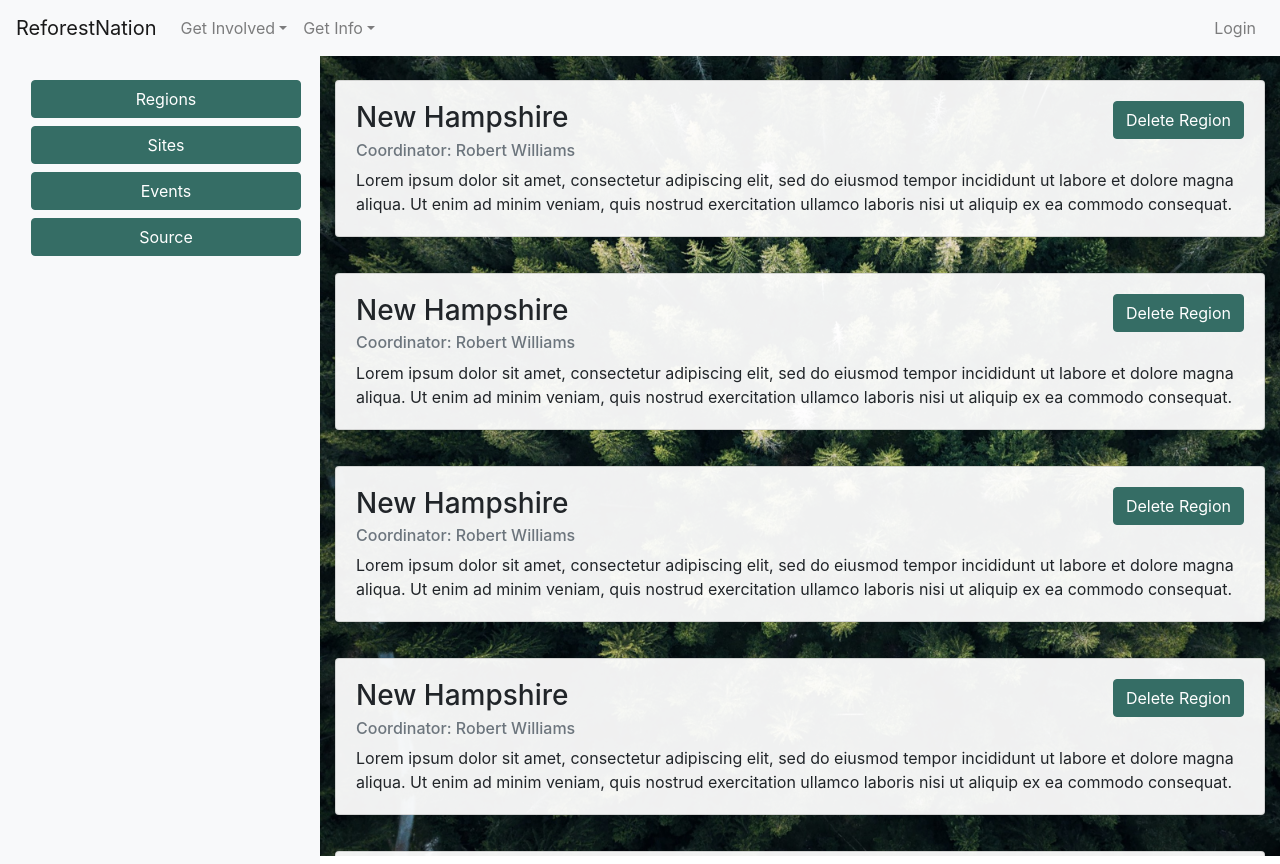
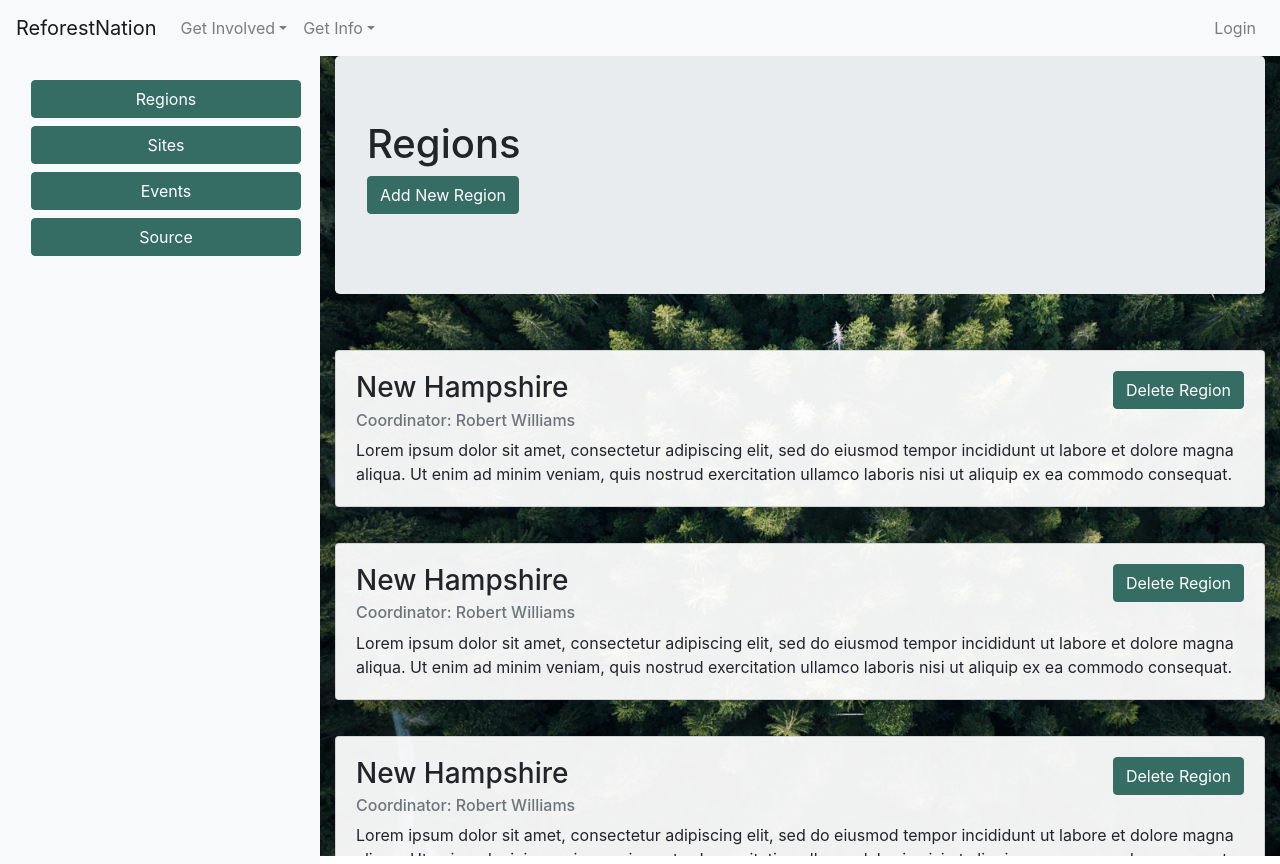
Before and after one commit to Matt1cheney/Deforestation, a React (Create React App) app in the folder client/: page /dashboard/regions in a window 1280 px wide. Built offline with nearby package versions, Linux system fonts and the light colour scheme.

Commit message:
adding createNew component

```diff
--- a/client/src/components/Dashboard/Events/EventDisplay/EventDisplay.js
+++ b/client/src/components/Dashboard/Events/EventDisplay/EventDisplay.js
@@ -3,6 +3,7 @@ import Row from "react-bootstrap/Row";
 import Col from "react-bootstrap/Col";
 import events from "../../../../jsonData/events.json";
 import EventCard from "../EventCard/EventCard";
+import CreateNew from "../../CreateNew/CreateNew";
 
 
 function EventDisplay() {
@@ -10,8 +11,16 @@ function EventDisplay() {
   const admin = true;
   const coordinator = false;
 
+  const createObj = {
+    name: "Event",
+    title: "Events",
+    path: "/dashboard/newEvent"
+  }
+
   return (
 
+    <>
+    <CreateNew obj={createObj}/>
     <Row>
       {events.map((event, index) => (
         <Col sm={12} key={index}>
@@ -19,6 +28,7 @@ function EventDisplay() {
         </Col>
       ))}
     </Row>
+    </>
   )
 }
 
--- a/client/src/components/Dashboard/Regions/RegionDisplay/RegionDisplay.js
+++ b/client/src/components/Dashboard/Regions/RegionDisplay/RegionDisplay.js
@@ -3,16 +3,23 @@ import Row from "react-bootstrap/Row";
 import Col from "react-bootstrap/Col";
 import regions from "../../../../jsonData/regions.json";
 import RegionCard from "../RegionCard/RegionCard";
+import CreateNew from "../../CreateNew/CreateNew";
 
 
 function RegionDisplay() {
 
   const admin = true;
-  const coordinator = false;
+
+  const createObj = {
+    name: "Region",
+    title: "Regions",
+    path: "/dashboard/newRegion"
+  }
 
   console.log(regions)
   return (
     <>
+      { admin &&  <CreateNew obj={createObj} />}
       <Row>
         {regions.map((region, index) => (
           <Col sm={12} key={index}>
--- a/client/src/components/Dashboard/Seedlings/SourceDisplay/SourceDisplay.js
+++ b/client/src/components/Dashboard/Seedlings/SourceDisplay/SourceDisplay.js
@@ -3,15 +3,23 @@ import Row from "react-bootstrap/Row";
 import Col from "react-bootstrap/Col";
 import sources from "../../../../jsonData/source.json";
 import SourceCard from "../SourceCard/SourceCard";
-
+import CreateNew from "../../CreateNew/CreateNew";
 
 function SourceDisplay() {
 
   const admin = true;
   const coordinator = false;
 
+  const createObj = {
+    name: "Source",
+    title: "Sources",
+    path: "/dashboard/newSource"
+  }
+
   return (
 
+    <>
+    <CreateNew obj={createObj}/>
     <Row>
       {sources.map((source, index) => (
         <Col sm={12} key={index}>
@@ -19,6 +27,7 @@ function SourceDisplay() {
         </Col>
       ))}
     </Row>
+    </>
   )
 }
 
--- a/client/src/components/Dashboard/Sites/SiteDisplay/SiteDisplay.js
+++ b/client/src/components/Dashboard/Sites/SiteDisplay/SiteDisplay.js
@@ -3,6 +3,7 @@ import Row from "react-bootstrap/Row";
 import Col from "react-bootstrap/Col";
 import sites from "../../../../jsonData/sites.json";
 import SiteCard from "../SiteCard/SiteCard";
+import CreateNew from "../../CreateNew/CreateNew";
 
 
 function SiteDisplay() {
@@ -10,8 +11,15 @@ function SiteDisplay() {
   const admin = true;
   const coordinator = false;
 
+  const createObj = {
+    name: "Site",
+    title: "Sites",
+    path: "/dashboard/newSite"
+  }
+
   return (
     <>
+      <CreateNew obj={createObj}/>
       <Row>
         {sites.map((site, index) => (
           <Col sm={12} key={index}>
```
